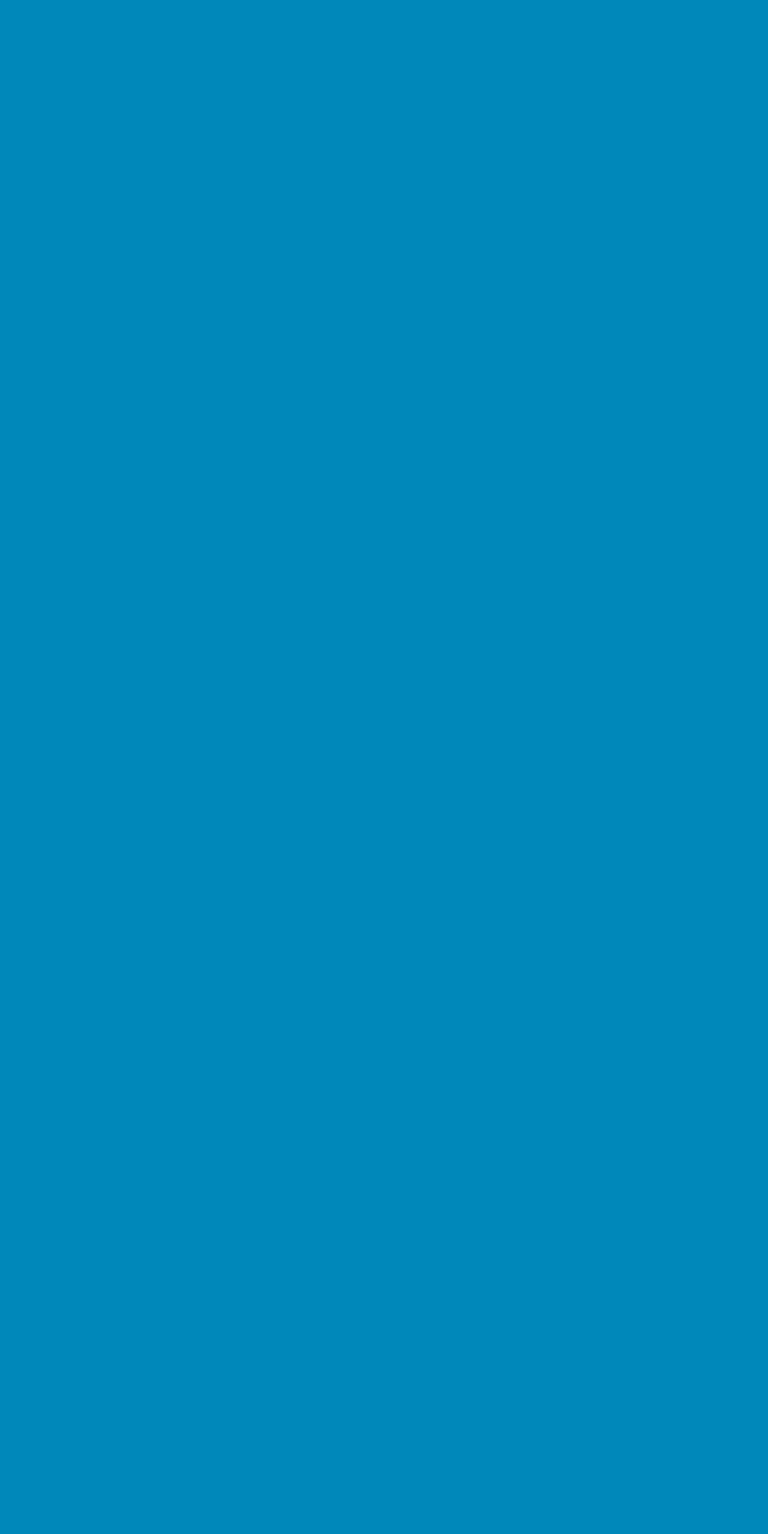
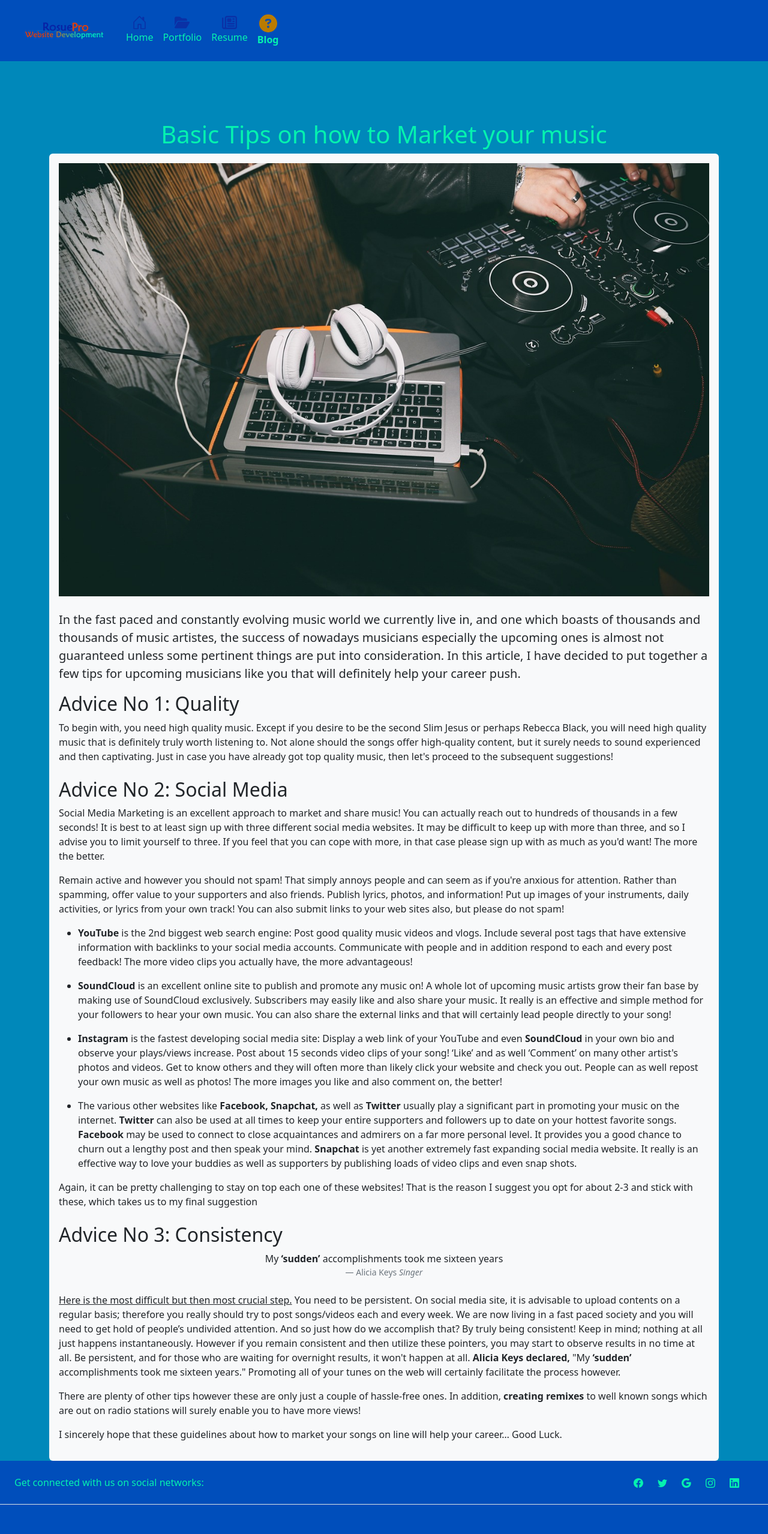
Before and after one commit to Rosue/rosuepro, a React (Create React App) app: page /blog/basic-tips-market-music in a window 1280 px wide. Before the commit this address had no page. Shown: the top 2557 px of the page at 60% size. Before the commit the page ends 800 px from the top, so only its background shows below. Built offline with nearby package versions, Linux system fonts and the light colour scheme.

Commit message:
Added Blog

```diff
--- a/src/core/Router.js
+++ b/src/core/Router.js
@@ -4,6 +4,7 @@ import Landing from '../pages/Landing';
 import Portforlio from '../pages/Portforlio';
 import Resume from '../pages/Resume';
 import Blog from '../pages/Blog';
+import BasicTipsMarketMusic from '../pages/blog/BasicTipsMarketMusic';
 
 export default function Router() {
     const location = useLocation();
@@ -13,6 +14,7 @@ export default function Router() {
         <Route path='/portfolio' element={<Portforlio />} />
         <Route path='/resume' element={<Resume />} />
         <Route path='/blog' element={<Blog />} />
+        <Route path='/blog/basic-tips-market-music' element={<BasicTipsMarketMusic />} />
     </Routes>
   )
 }
--- a/src/pages/Blog.js
+++ b/src/pages/Blog.js
@@ -1,8 +1,26 @@
 import React from 'react'
 import TopNavbar from '../components/TopNavbar'
+import { Container } from 'react-bootstrap'
+import Footer from '../components/Footer'
+import { Link } from 'react-router-dom'
+import BasicTipsMarketMusic from './blog/BasicTipsMarketMusic'
 
 export default function Blog() {
   return (
+    <>
     <TopNavbar/>
+    <Container className='main-content'>
+      <h1 className='text-center txt-cool'>Blog</h1>
+    <div className="card mt-5 mb-5" style={{"width": "18rem"}}>
+      <img src="headphones-4595492_1280.jpg" className="card-img-top" alt="Basic Tips on how to Market your music image"/>
+      <div className="card-body">
+        <h5 className="card-title">Basic Tips on how to Market your music</h5>
+        <p className="card-text">In the fast paced and constantly evolving music world we currently live in, and one which boasts of thousands and thousands of music artistes, the success of nowadays musicians especially the upcoming ones is almost not guaranteed unless some pertinent things are put into consideration. In this article, I have decided to put together a few tips for upcoming musicians like you that will definitely help your career push.</p>
+        <Link to={"/blog/basic-tips-market-music"} className="btn btn-primary">Read</Link>
+      </div>
+    </div>
+    </Container>
+    <Footer/>
+    </>
   )
 }
--- /dev/null
+++ b/src/pages/blog/BasicTipsMarketMusic.js
@@ -0,0 +1,49 @@
+import React from 'react'
+import TopNavbar from '../../components/TopNavbar'
+import { Container } from 'react-bootstrap'
+import Footer from '../../components/Footer'
+
+export default function BasicTipsMarketMusic() {
+  return (
+    <>
+    <TopNavbar/>
+    <Container className='main-content'>
+      <h1 className='text-center txt-cool'>Basic Tips on how to Market your music</h1>
+
+      <Container className='p-3 bg-light rounded'>
+          <img src="../headphones-4595492_1280.jpg" className="card-img-top mb-4" alt="Basic Tips on how to Market your music image"/>
+          <div className="card-body">
+
+          <p className="lead">In the fast paced and constantly evolving music world we currently live in, and one which boasts of thousands and thousands of music artistes, the success of nowadays musicians especially the upcoming ones is almost not guaranteed unless some pertinent things are put into consideration. In this article, I have decided to put together a few tips for upcoming musicians like you that will definitely help your career push.</p>
+<h2>Advice No 1: Quality</h2>
+<p className='mb-4'>To begin with, you need high quality music. Except if you desire to be the second Slim Jesus or perhaps Rebecca Black, you will need high quality music that is definitely truly worth listening to. Not alone should the songs offer high-quality content, but it surely needs to sound experienced and then captivating. Just in case you have already got top quality music, then let's proceed to the subsequent suggestions!</p>
+<h2>Advice No 2: Social Media</h2>
+<p>Social Media Marketing is an excellent approach to market and share music! You can actually reach out to hundreds of thousands in a few seconds! It is best to at least sign up with three different social media websites. It may be difficult to keep up with more than three, and so I advise you to limit yourself to three. If you feel that you can cope with more, in that case please sign up with as much as you'd want! The more the better.</p>
+<p>Remain active and however you should not spam! That simply annoys people and can seem as if you're anxious for attention. Rather than spamming, offer value to your supporters and also friends. Publish lyrics, photos, and information! Put up images of your instruments, daily activities, or lyrics from your own track! You can also submit links to your web sites also, but please do not spam!</p>
+<ul>
+<li className='mb-3'><b>YouTube</b> is the 2nd biggest web search engine: Post good quality music videos and vlogs. Include several post tags that have extensive information with backlinks to your social media accounts. Communicate with people and in addition respond to each and every post feedback! The more video clips you actually have, the more advantageous!</li>
+<li className='mb-3'><b>SoundCloud</b> is an excellent online site to publish and promote any music on! A whole lot of upcoming music artists grow their fan base by making use of SoundCloud exclusively. Subscribers may easily like and also share your music. It really is an effective and simple method for your followers to hear your own music. You can also share the external links and that will certainly lead people directly to your song!</li>
+<li className='mb-3'><b>Instagram</b> is the fastest developing social media site: Display a web link of your YouTube and even <b>SoundCloud</b> in your own bio and observe your plays/views increase. Post about 15 seconds video clips of your song! ‘Like’ and as well ‘Comment’ on many other artist's photos and videos. Get to know others and they will often more than likely click your website and check you out. People can as well repost your own music as well as photos! The more images you like and also comment on, the better!</li>
+<li className='mb-3'>The various other websites like <b>Facebook, Snapchat,</b> as well as <b>Twitter</b> usually play a significant part in promoting your music on the internet. <b>Twitter</b> can also be used at all times to keep your entire supporters and followers up to date on your hottest favorite songs. <b>Facebook</b> may be used to connect to close acquaintances and admirers on a far more personal level. It provides you a good chance to churn out a lengthy post and then speak your mind. <b>Snapchat</b> is yet another extremely fast expanding social media website. It really is an effective way to love your buddies as well as supporters by publishing loads of video clips and even snap shots.</li>
+</ul>
+<p className='mb-4'>Again, it can be pretty challenging to stay on top each one of these websites! That is the reason I suggest you opt for about 2-3 and stick with these, which takes us to my final suggestion</p>
+<h2>Advice No 3: Consistency</h2>
+<figure class="text-center mb-4">
+  <blockquote class="blockquotes">
+    <p>My <b>‘sudden’</b> accomplishments took me sixteen years</p>
+  </blockquote>
+  <figcaption class="blockquote-footer">
+    Alicia Keys <cite title="Source Title">Singer</cite>
+  </figcaption>
+</figure>
+<p><u>Here is the most difficult but then most crucial step.</u> You need to be persistent. On social media site, it is advisable to upload contents on a regular basis; therefore you really should try to post songs/videos each and every week. We are now living in a fast paced society and you will need to get hold of people’s undivided attention. And so just how do we accomplish that? By truly being consistent! Keep in mind; nothing at all just happens instantaneously. However if you remain consistent and then utilize these pointers, you may start to observe results in no time at all. Be persistent, and for those who are waiting for overnight results, it won't happen at all. <b>Alicia Keys declared,</b> "My <b>‘sudden’</b> accomplishments took me sixteen years." Promoting all of your tunes on the web will certainly facilitate the process however. </p>
+<p>There are plenty of other tips however these are only just a couple of hassle-free ones. In addition, <b>creating remixes</b> to well known songs which are out on radio stations will surely enable you to have more views!</p>
+<p>I sincerely hope that these guidelines about how to market your songs on line will help your career… Good Luck.</p>
+
+          </div>
+      </Container>
+    </Container>
+    <Footer/>
+    </>
+  )
+}
```
Also changed, not shown: public/headphones-4595492_1280.jpg (added).
